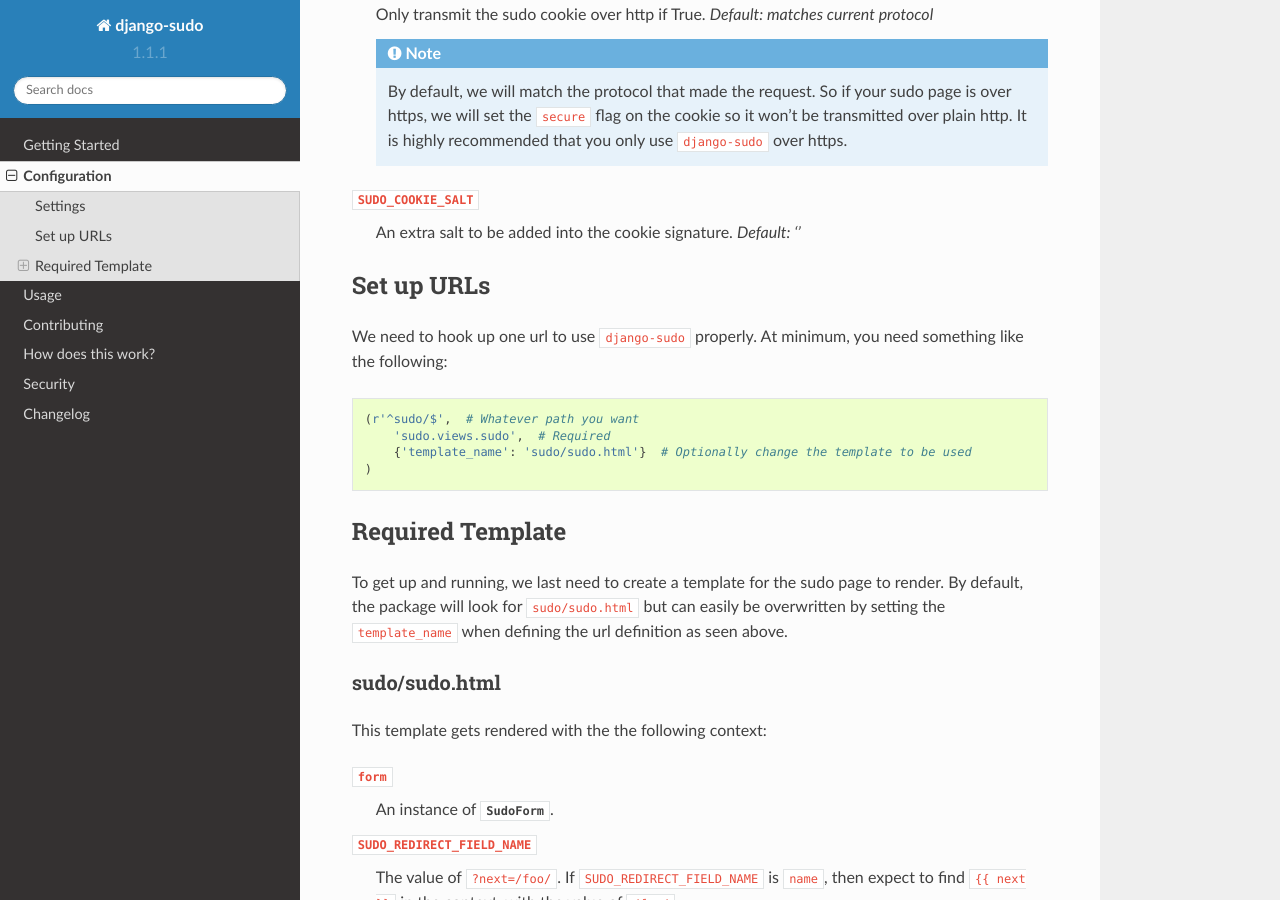
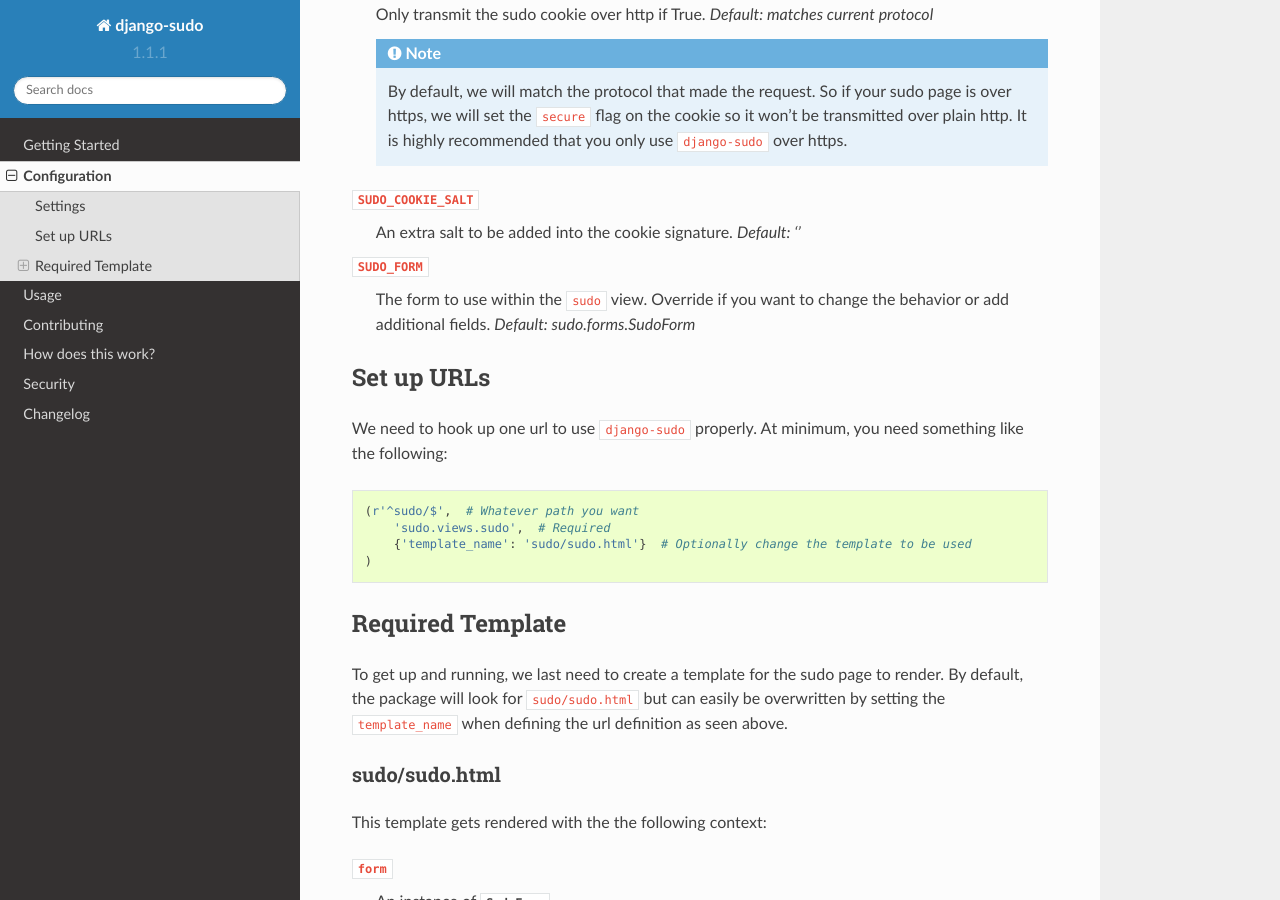
Before and after one commit to mattrobenolt/django-sudo, a Sphinx documentation site: the page built from docs/config/index.rst, in a window 1280 px wide and 900 px high, scrolled down 887 px. Built offline with Sphinx 7.4.7 and the Read the Docs theme 2.0.0, drawn with Linux system fonts in a browser that asks for light colours.

Commit message:
Add new setting to docs

```diff
--- a/docs/config/index.rst
+++ b/docs/config/index.rst
@@ -42,6 +42,10 @@
 ``SUDO_COOKIE_SALT``
     An extra salt to be added into the cookie signature. *Default: ''*
 
+``SUDO_FORM``
+    The form to use within the ``sudo`` view. Override if you want to change the behavior or add
+    additional fields. *Default: sudo.forms.SudoForm*
+
 Set up URLs
 ~~~~~~~~~~~
 
```
